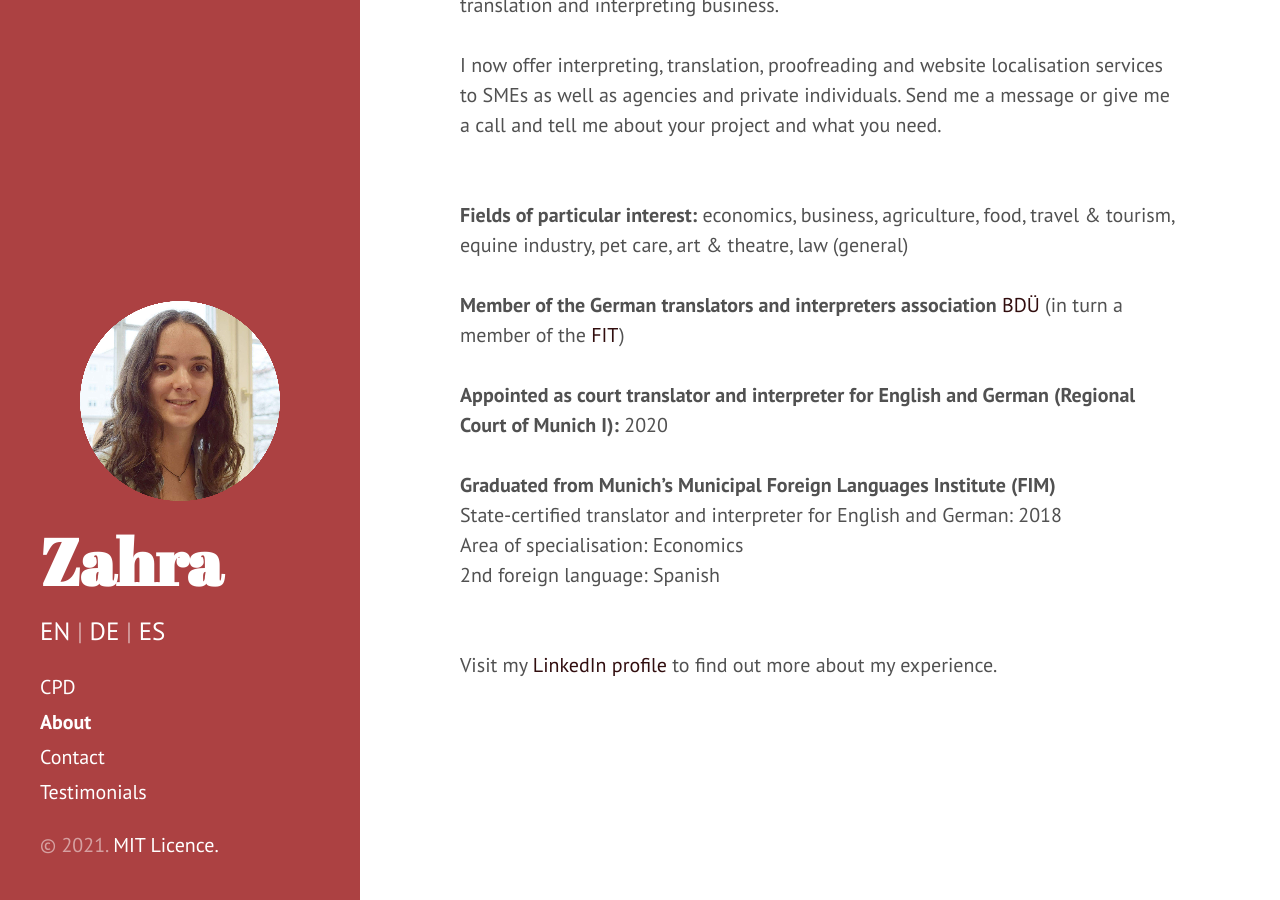
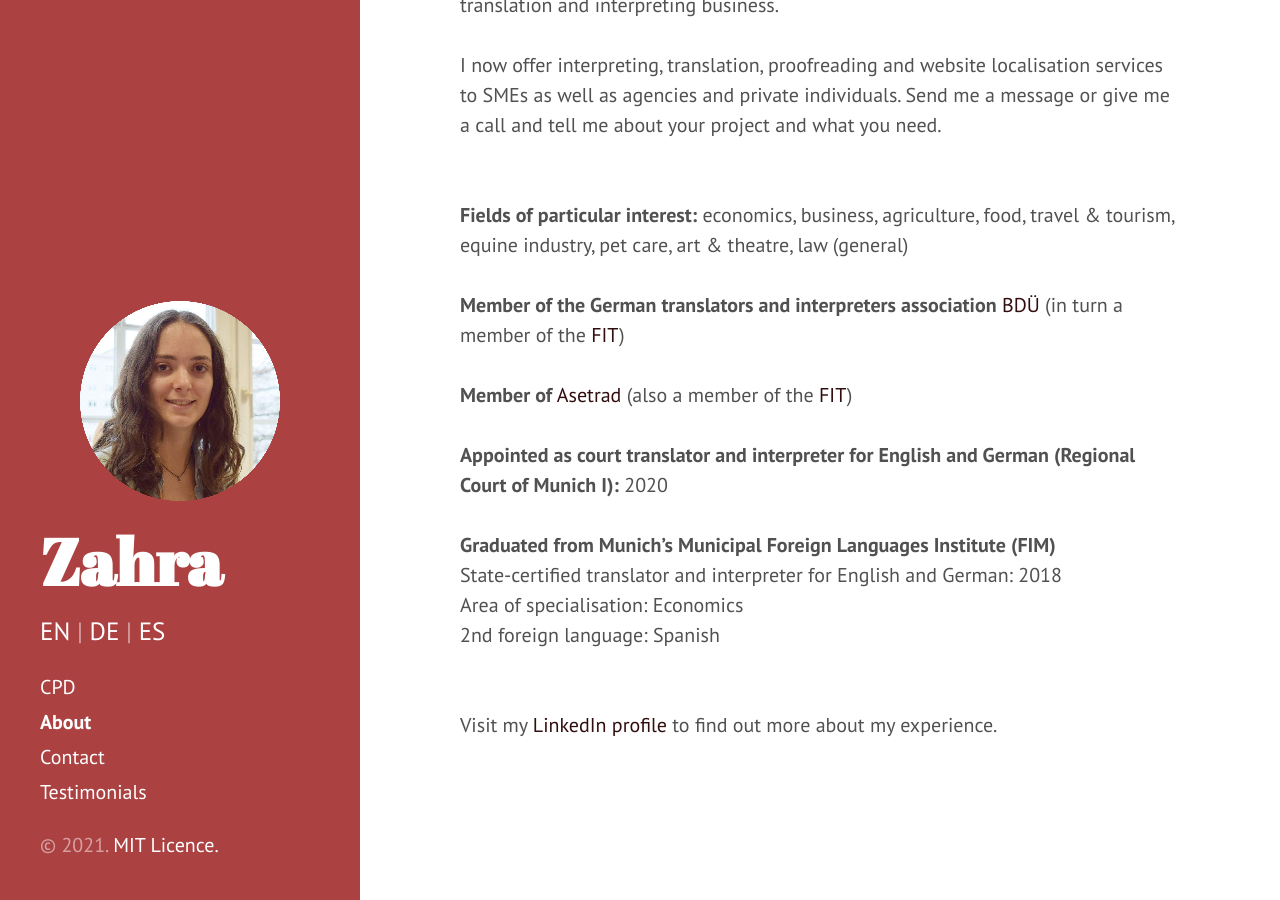
Before and after one commit to Zahra-Claire-Bahrani-Peacock/zahra-claire-bahrani-peacock.github.io, a Jekyll site: the page built from about.md, in a window 1280 px wide and 900 px high, scrolled down 806 px. Built offline with Jekyll 4.4.1, drawn with Linux system fonts in a browser that asks for light colours.

Commit message:
Update Associations

```diff
--- a/about.md
+++ b/about.md
@@ -22,6 +22,8 @@ I now offer interpreting, translation, proofreading and website localisation ser
 <br/>
 <b>Member of the German translators and interpreters association</b> <a href="https://bdue.de/en/bdue/" target="_blank">BDÜ</a> (in turn a member of the <a href="https://www.fit-ift.org/" target="_blank">FIT</a>)
 <br/>
+<b>Member of</b> <a href="https://asetrad.org/inicio" target="_blank">Asetrad</a> (also a member of the <a href="https://www.fit-ift.org/" target="_blank">FIT</a>)
+<br/>
 <b>Appointed as court translator and interpreter for English and German (Regional Court of Munich&nbsp;I):</b> 2020
 <br/>
 <b>Graduated from Munich’s Municipal Foreign Languages Institute (FIM)</b>
```
